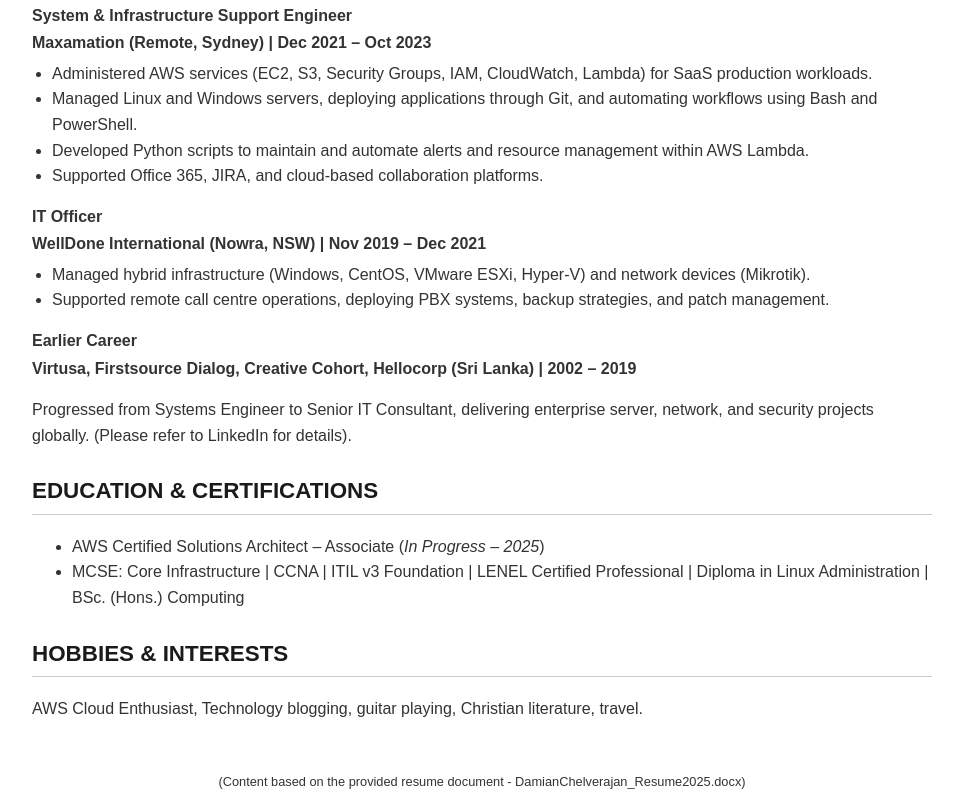
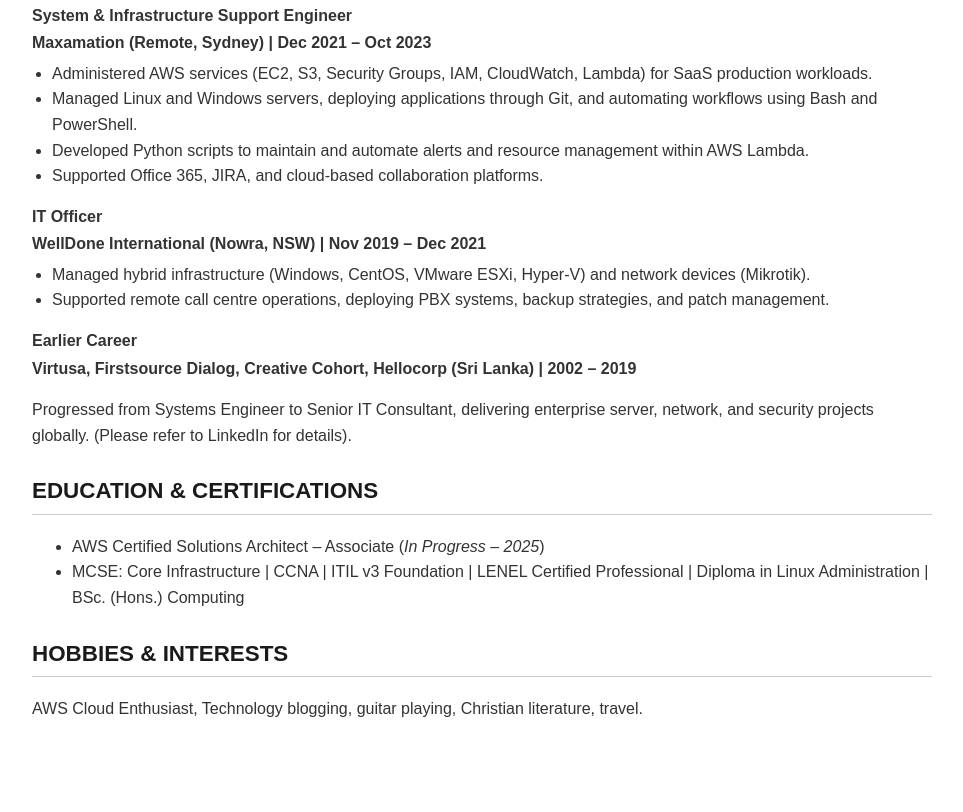
Before and after one commit to DamianChelva/resume-damianch, a plain HTML site: page index.html in a window 1280 px wide. Shown: the part 1608-2420 px from the top of the page, without its empty margins (158-1121 px from the left). After the commit the page ends 2350 px from the top, so only its background shows below. Drawn offline with Linux system fonts and the light colour scheme.

Commit message:
Rename index.htm to index.html

```diff
--- a/index.htm
+++ b/index.html
@@ -207,7 +207,5 @@
 																																																																																																																																																																														          <p>AWS Cloud Enthusiast, Technology blogging, guitar playing, Christian literature, travel.</p>
 																																																																																																																																																																															      </section>
 
-																																																																																																																																																																															          <p style="font-size: 0.8em; margin-top: 50px; text-align: center;">(Content based on the provided resume document - DamianChelverajan_Resume2025.docx)</p>
-
 	</body>
 </html>
```
